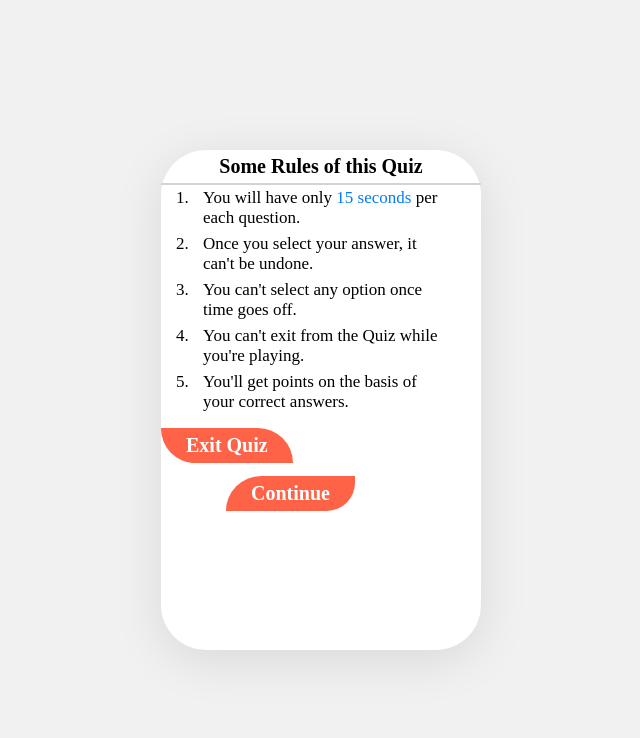
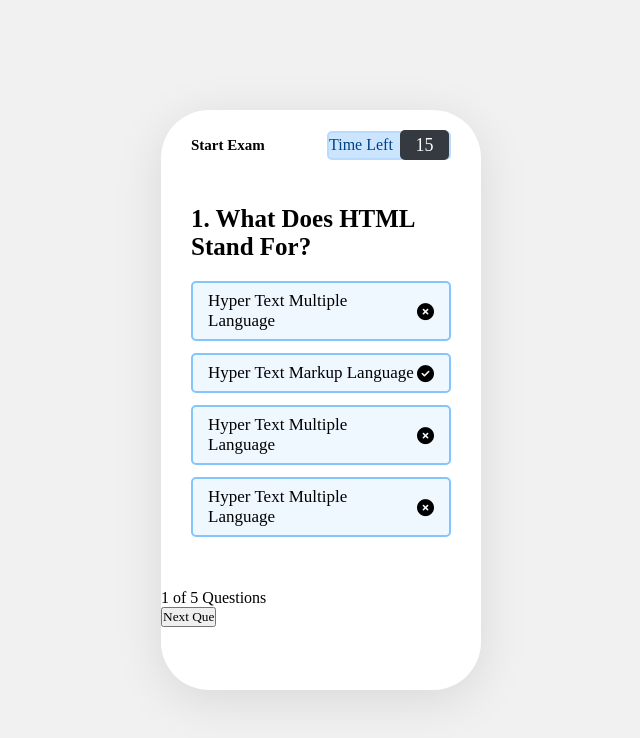
Before and after one commit to sabbirsun/Quiz-App, a plain HTML site: page index.html in a window 1280 px wide. Shown: the whole page, without its empty margins (319-959 px from the left). Drawn offline with Linux system fonts and the light colour scheme; a web font is replaced by a local one.

Commit message:
Options add

```diff
--- a/index.html
+++ b/index.html
@@ -8,6 +8,7 @@
     <link rel="preconnect" href="https://fonts.googleapis.com">
     <link rel="preconnect" href="https://fonts.gstatic.com" crossorigin>
     <link href="https://fonts.googleapis.com/css2?family=Scheherazade+New:wght@400;700&display=swap" rel="stylesheet">
+    <link rel="stylesheet" href="https://cdnjs.cloudflare.com/ajax/libs/font-awesome/6.5.1/css/all.min.css">
 </head>
 <body>
     <!-- <div class="myQuizApp">
@@ -27,7 +28,7 @@
         </div>
     </div> -->
 
-    <div class="RulesBox">
+    <!-- <div class="RulesBox">
         <div class="RulesTitle">Some Rules of this Quiz</div>
         <div class="RulesList">
             <ol>
@@ -42,6 +43,45 @@
             <button class="ExitBTN">Exit Quiz</button>
             <button class="ContinueBTN">Continue</button>
     </div>
+    </div> -->
+
+    <div class="Question">
+        <div class="QuestionHeader">
+            <div class="title">Start Exam</div>
+            <div class="TimeCount">
+                <div class="TimeLeft">Time Left</div>
+                <div class="Seconds">15</div>
+            </div>
+            <div class="time_lines"></div>
+        </div>
+        <div class="section">
+            <div><span class="text">1. What Does HTML Stand For?</span></div>
+            <div class="MyOptions">
+                <div class="Options">
+                    <span>Hyper Text Multiple Language</span>
+                        <i class="fa-sharp fa-solid fa-circle-xmark"></i>
+                </div>
+                <div class="Options">
+                    <span>Hyper Text Markup Language</span>
+                    <i class="fa-solid fa-circle-check"></i>
+                </div>
+                <div class="Options">
+                    <span>Hyper Text Multiple Language</span>
+                        <i class="fa-sharp fa-solid fa-circle-xmark"></i>
+                </div>
+                <div class="Options">
+                    <span>Hyper Text Multiple Language</span>
+                        <i class="fa-sharp fa-solid fa-circle-xmark"></i>
+                </div>
+            </div>
+        </div>
+
+        <footer>
+            <div class="total_que">
+                <p>1 of 5 Questions</p>
+            </div>
+            <button class="nextBTN">Next Que</button>
+        </footer>
     </div>
 </body>
 </html>
--- a/style.css
+++ b/style.css
@@ -103,3 +103,87 @@ ol li{
 .ContinueBTN:hover{
     background-color:  rgb(29, 194, 194);
 }
+
+/* Question Answer Design */
+
+.Question{
+    width: 320px;
+    height: 580px;
+    position: absolute;
+    top: 50%;
+    left: 50%;
+    background-color: #fff;
+    box-shadow: rgb(0 0 0 / 10%) 0px 10px 50px;
+    transform: translate(-50%, -50%);
+    border-radius: 48px;
+}
+
+.QuestionHeader{
+    position: relative;
+    z-index: 2;
+    height: 70px;
+    padding: 0 30px;
+    border-radius: 45px;
+    display: flex;
+    align-items: center;
+    justify-content: space-between;
+}
+.QuestionHeader .title{
+    font-size: 15px;
+    font-weight: 600;
+}
+.TimeCount{
+    color: #004085;
+    background: #cce5ff;
+    border: 2px solid #b8daff;
+    height: 25px;
+    border-radius: 5px;
+    display: flex;
+    align-items: center;
+    justify-content: space-between;
+    width: 120px;
+}
+.Seconds{
+    font-size: 18px;
+    font-weight: 500;
+    height: 26px;
+    width: 45px;
+    color: #fff;
+    border-radius: 5px;
+    line-height: 26px;
+    text-align: center;
+    background: #343a40;
+    border: 2px solid#343a40;
+    user-select: none;
+}
+.time_lines{
+    position: absolute;
+    bottom: 0px;
+    left: 0px;
+    height: 3px;
+    background: #007bff;
+}
+.section{
+    padding: 25px 30px 20px 30px;
+}
+.text{
+    font-size: 25px;
+    font-weight: 600;
+}
+.MyOptions{
+    padding: 20px 0px;
+    display: block;
+}
+.Options{
+    background: aliceblue;
+    border: 2px solid #84c5fe;
+    border-radius: 5px;
+    padding: 8px 15px;
+    font-size: 17px;
+    margin-bottom: 12px;
+    cursor: pointer;
+    transition: all 0.3s ease;
+    display: flex;
+    align-items: center;
+    justify-content: space-between;
+}
```
